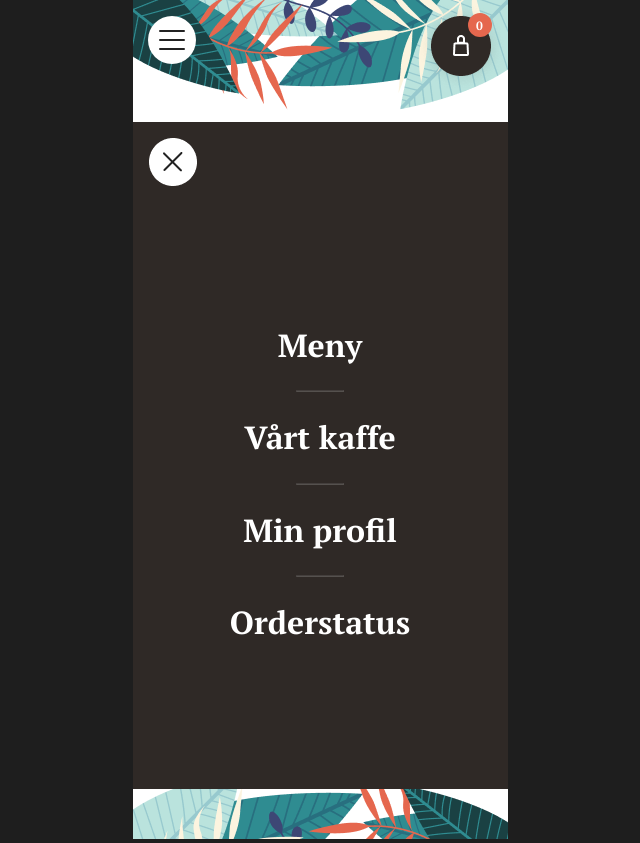
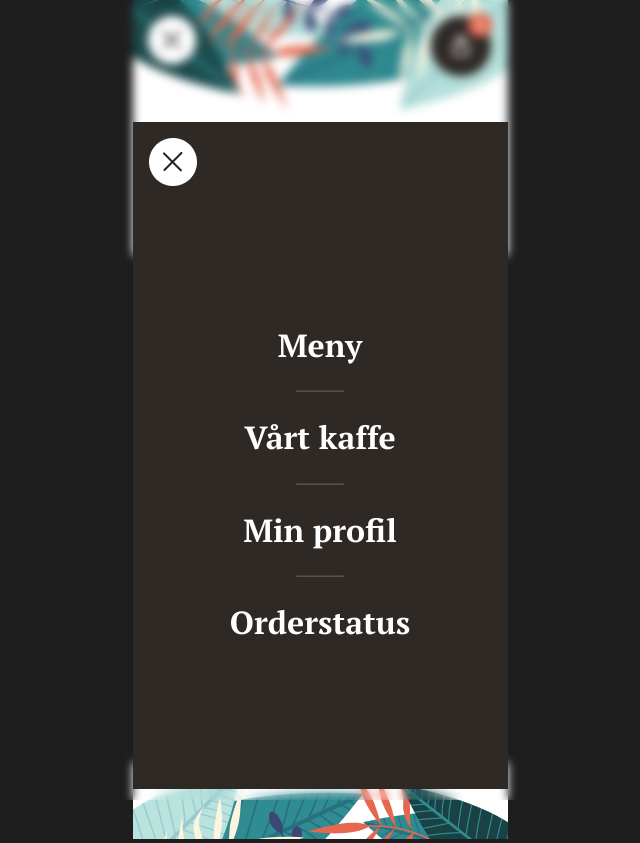
Before and after one commit to Emadenni/Air-bean-app, a React (Vite) app in the folder air-bean-app/: page /menu in a window 1280 px wide. Both pictures are taken after a click on the picture 491 px from the left and 39 px from the top of the page. Shown: the whole page, without its empty margins (320-960 px from the left). Built offline with nearby package versions, Linux system fonts and the light colour scheme; no server answers.

Commit message:
connected navigation links, setted blur effect and other style

```diff
--- a/air-bean-app/src/components/Header/Header.tsx
+++ b/air-bean-app/src/components/Header/Header.tsx
@@ -3,6 +3,7 @@ import { useLocation } from 'react-router-dom';
 import top from "../../assets/images/top.png";
 import navicon from "../../assets/images/navicon.svg";
 import carticon from "../../assets/images/carticon.png";
+import close from "../../assets/images/close.png";
 import "../Header/header.scss";
 import Nav from '../Nav/Nav';
 
@@ -12,7 +13,7 @@ const Header = () => {
   const [isMenuOpen, setIsMenuOpen] = useState(false);
 
   const handleMenuToggle = () => {
-    setIsMenuOpen((prevIsMenuOpen) => !prevIsMenuOpen);
+    setIsMenuOpen(prevIsMenuOpen => !prevIsMenuOpen);
   };
 
   return (
@@ -20,16 +21,24 @@ const Header = () => {
       <img src={top} alt="top" />
 
       <div className="headerIcons">
+        {isMenuOpen ? (
+          <img src={close} alt="headerIcons__closeicon" onClick={handleMenuToggle} />
+        ) : (
           <img src={navicon} alt="headerIcons__navicon" onClick={handleMenuToggle} />
+        )}
         {!isAboutPage && (
-      <div className="cart-icons-wrapper ">
+          <div className="cart-icons-wrapper">
             <img src={carticon} alt="headerIcons__carticon" />
             <p className="headerIcons__cart-counter">0</p>
           </div>
         )}
       </div>
 
-    {isMenuOpen && <Nav />}
+      {isMenuOpen && <Nav handleMenuToggle={handleMenuToggle} />}
+
+      {isMenuOpen && (
+        <div className="blur-overlay"></div>
+      )}
     </>
   );
 };
--- a/air-bean-app/src/components/Header/header.scss
+++ b/air-bean-app/src/components/Header/header.scss
@@ -17,7 +17,6 @@
   display: flex;
   justify-content: space-between;
   align-items: center;
-
   margin-left: 15px;
 
   &__carticon {
@@ -49,3 +48,13 @@
 .cart-icons-wrapper {
   margin-top: 15px;
 }
+
+.blur-overlay {
+  position: fixed;
+  top: 0;
+  left: 0;
+  width: 100%;
+  height: 100%;
+  backdrop-filter: blur(5px); // Regola il valore di sfocatura a tuo piacimento
+  z-index: 10; // Assicurati che l'elemento sia sopra il menu
+}
--- a/air-bean-app/src/components/Nav/Nav.tsx
+++ b/air-bean-app/src/components/Nav/Nav.tsx
@@ -1,13 +1,17 @@
 import React from "react";
-/* import { NavListType } from '../types'; */
+import { NavProps } from '../types';
 import { navListProps } from "../props";
 import "../Nav/nav.scss";
 import close from "../../assets/images/close.png";
 
-const Nav: React.FC = () => {
+
+const Nav: React.FC<NavProps> = ({ handleMenuToggle }: NavProps) => {
+
+
   return (
+
     <div className="nav-container">
-      <img className="nav-container__close-button" src={close} alt="close button" />
+      <img className="nav-container__close-button" src={close} alt="close button" onClick={handleMenuToggle} />
 
       <ul className="nav-container__list">
         {navListProps.map((item, index) => (
@@ -18,6 +22,7 @@ const Nav: React.FC = () => {
         ))}
       </ul>
     </div>
+
   );
 };
 
--- a/air-bean-app/src/components/Nav/nav.scss
+++ b/air-bean-app/src/components/Nav/nav.scss
@@ -10,8 +10,7 @@
   padding: 16px;
   position: absolute;
   top: 122px;
-
-
+  z-index: 20;
 
   &__list {
     max-height: 160px;
@@ -20,23 +19,20 @@
     flex-direction: column;
     justify-content: space-between;
 
-
     > li {
       display: flex;
       flex-direction: column;
       align-items: center;
       gap: 26px;
 
-
       > a {
-            color:#FFFFFF ;
+        color: #ffffff;
         font-family: "PT Serif", serif;
         font-weight: bold;
         font-style: normal;
         font-size: 32px;
         line-height: 120%;
       }
-
     }
   }
   &__close-button {
@@ -49,5 +45,4 @@
   opacity: 0.2;
   margin-bottom: 26px;
   width: 48px;
-
 }
--- a/air-bean-app/src/components/props.tsx
+++ b/air-bean-app/src/components/props.tsx
@@ -1,8 +1,8 @@
 import React from 'react';
 
 export const navListProps = [
-    { id: 1, title: "Meny", url:""},
-    { id: 2, title: "Vårt kaffe", url:""},
-    { id: 3, title: "Min profil", url:""},
-    { id: 4, title: "Orderstatus", url:""}
+    { id: 1, title: "Meny", url:"/menu"},
+    { id: 2, title: "Vårt kaffe", url:"/about"},
+    { id: 3, title: "Min profil", url:"/login"},
+    { id: 4, title: "Orderstatus", url:"/status"}
 ]
--- a/air-bean-app/src/components/types.tsx
+++ b/air-bean-app/src/components/types.tsx
@@ -9,3 +9,7 @@ url: string;
 }
 
 export type NavListType= NavItemType[];
+
+export interface NavProps {
+    handleMenuToggle: () => void;
+  }
--- a/air-bean-app/src/pages/about.scss
+++ b/air-bean-app/src/pages/about.scss
@@ -3,7 +3,7 @@
   width: 23.438rem;
   background-color: #ffffff;
   /*  @include flex($justify:center, $align:center); */
-
+  position: relative;
   display: flex;
   flex-direction: column;
   justify-content: space-between;
--- a/air-bean-app/src/pages/menu.scss
+++ b/air-bean-app/src/pages/menu.scss
@@ -3,7 +3,7 @@
   width: 23.438rem;
   background-color: #ffffff;
   /*  @include flex($justify:center, $align:center); */
-
+  position: relative;
   display: flex;
   flex-direction: column;
   justify-content: space-between;
```
Lines whose indentation alone changed are shown as unchanged.
